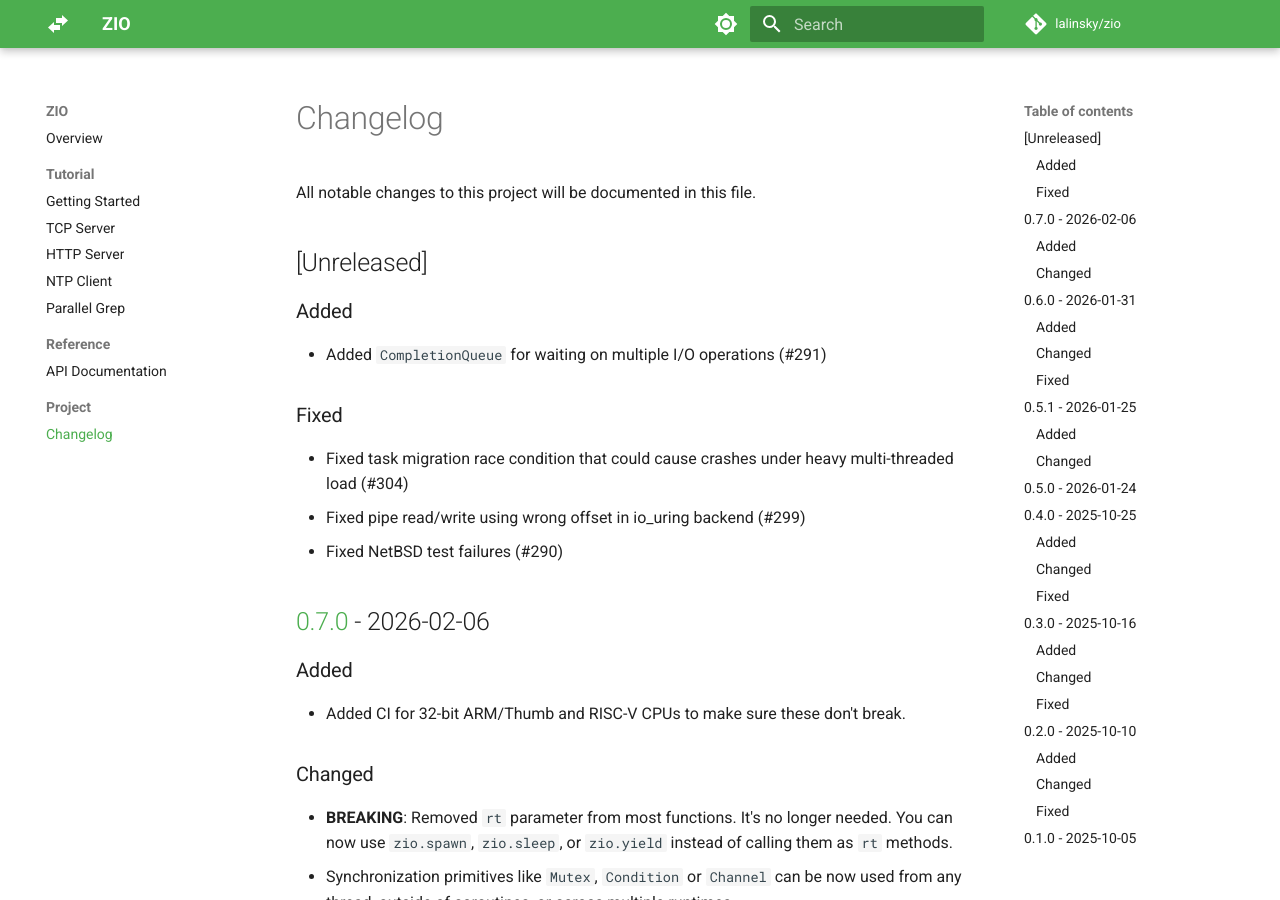
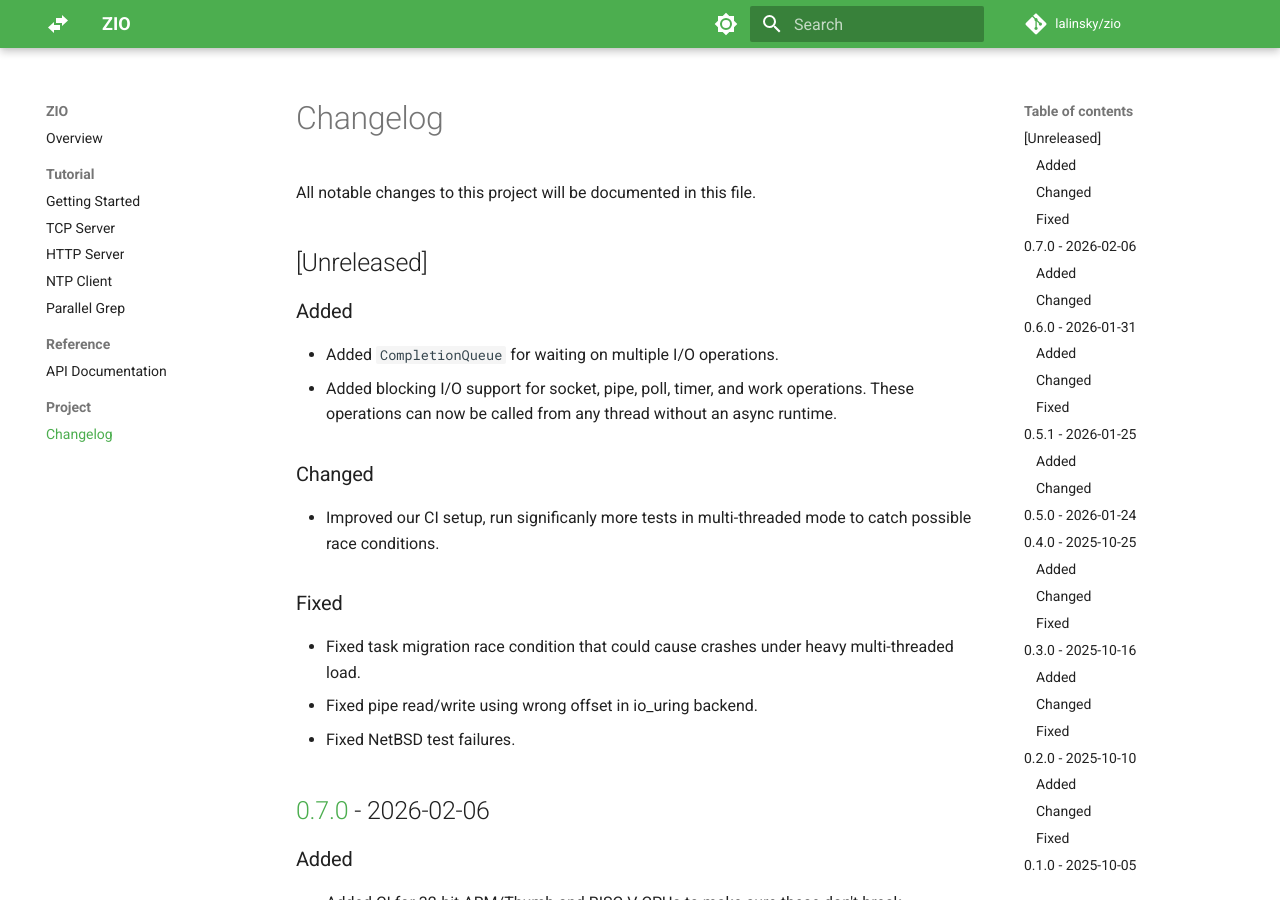
Before and after one commit to lalinsky/zio, an MkDocs documentation site: the page built from docs/changelog.md, in a window 1280 px wide and 900 px high. Built offline with MkDocs 1.6.1 and Material for MkDocs 9.7.7, drawn with Linux system fonts in a browser that asks for light colours; comment, search, counter and statistics services are not loaded.

Commit message:
Update changelog

```diff
--- a/docs/changelog.md
+++ b/docs/changelog.md
@@ -6,13 +6,18 @@ All notable changes to this project will be documented in this file.
 
 ### Added
 
-- Added `CompletionQueue` for waiting on multiple I/O operations (#291)
+- Added `CompletionQueue` for waiting on multiple I/O operations.
+- Added blocking I/O support for socket, pipe, poll, timer, and work operations. These operations can now be called from any thread without an async runtime.
+
+### Changed
+
+- Improved our CI setup, run significanly more tests in multi-threaded mode to catch possible race conditions.
 
 ### Fixed
 
-- Fixed task migration race condition that could cause crashes under heavy multi-threaded load (#304)
-- Fixed pipe read/write using wrong offset in io_uring backend (#299)
-- Fixed NetBSD test failures (#290)
+- Fixed task migration race condition that could cause crashes under heavy multi-threaded load.
+- Fixed pipe read/write using wrong offset in io_uring backend.
+- Fixed NetBSD test failures.
 
 ## [0.7.0] - 2026-02-06
 
```
